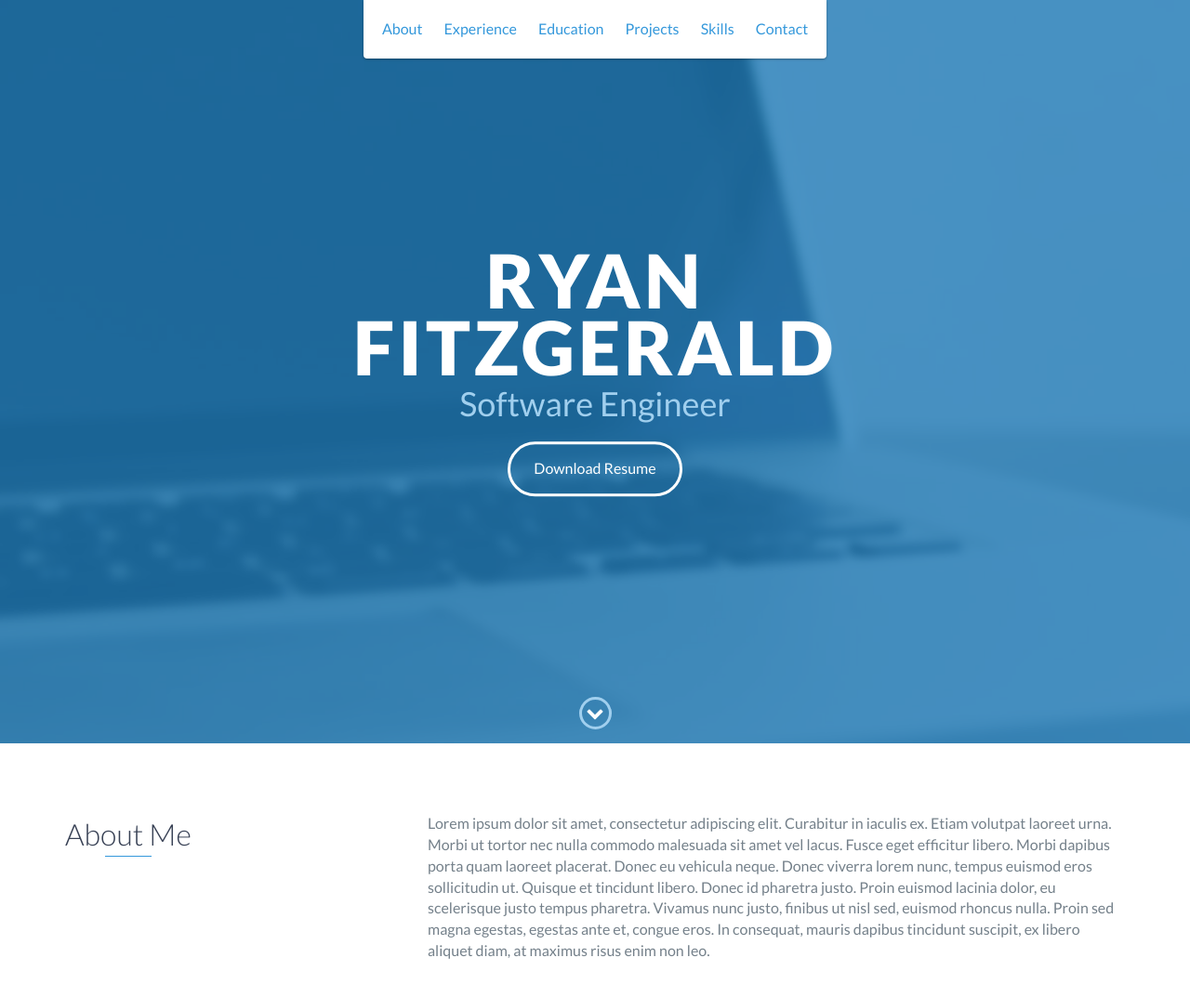
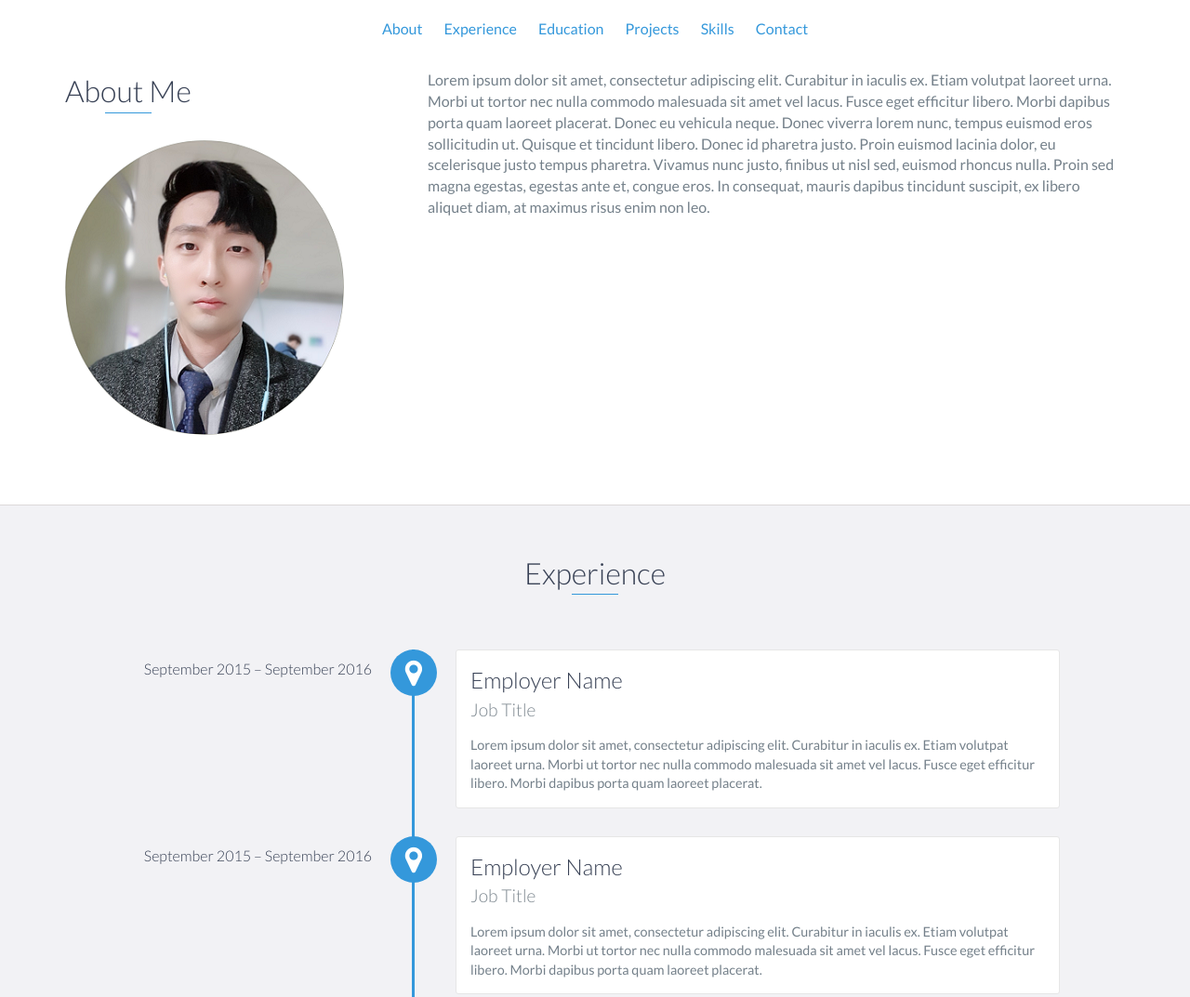
Before and after one commit to terry894/terry894.github.io, a website: page index.html in a window 1280 px wide. Shown: the top 1073 px of the page at 93% size. Drawn offline with nearby package versions, Linux system fonts and the light colour scheme.

Commit message:
이미지 추가

```diff
--- a/index.html
+++ b/index.html
@@ -23,7 +23,7 @@
         <div id="mobile-menu-close">
             <span>Close</span> <i class="fa fa-times" aria-hidden="true"></i>
         </div>
-        <ul id="menu" class="shadow">
+        <ul id="menu">
             <li>
                 <a href="#about">About</a>
             </li>
@@ -46,23 +46,23 @@
     </header>
     <!-- End header -->
 
-    <div id="lead">
-        <div id="lead-content">
-            <h1>Ryan Fitzgerald</h1>
-            <h2>Software Engineer</h2>
-            <a href="#" class="btn-rounded-white">Download Resume</a>
-        </div>
-        <!-- End #lead-content -->
+<!--    <div id="lead">-->
+<!--        <div id="lead-content">-->
+<!--            <h1>Ryan Fitzgerald</h1>-->
+<!--            <h2>Software Engineer</h2>-->
+<!--            <a href="#" class="btn-rounded-white">Download Resume</a>-->
+<!--        </div>-->
+<!--        &lt;!&ndash; End #lead-content &ndash;&gt;-->
 
-        <div id="lead-overlay"></div>
+<!--        <div id="lead-overlay"></div>-->
 
-        <div id="lead-down">
-            <span>
-                <i class="fa fa-chevron-down" aria-hidden="true"></i>
-            </span>
-        </div>
-        <!-- End #lead-down -->
-    </div>
+<!--        <div id="lead-down">-->
+<!--            <span>-->
+<!--                <i class="fa fa-chevron-down" aria-hidden="true"></i>-->
+<!--            </span>-->
+<!--        </div>-->
+<!--        &lt;!&ndash; End #lead-down &ndash;&gt;-->
+<!--    </div>-->
     <!-- End #lead -->
 
     <div id="about">
@@ -70,6 +70,7 @@
             <div class="row">
                 <div class="col-md-4">
                     <h2 class="heading">About Me</h2>
+                    <img src="images/PicsArt_03-12-02.51.43.png" />
                 </div>
                 <div class="col-md-8">
                     <p>
--- a/scss/styles.scss
+++ b/scss/styles.scss
@@ -316,6 +316,7 @@ footer {
 }
 
 .heading {
+    text-align:center;
     position: relative;
     display: inline-block;
     font-size: 2em;
```
Also changed, not shown: images/PicsArt_03-12-02.51.43.png (added), 1 other file.
